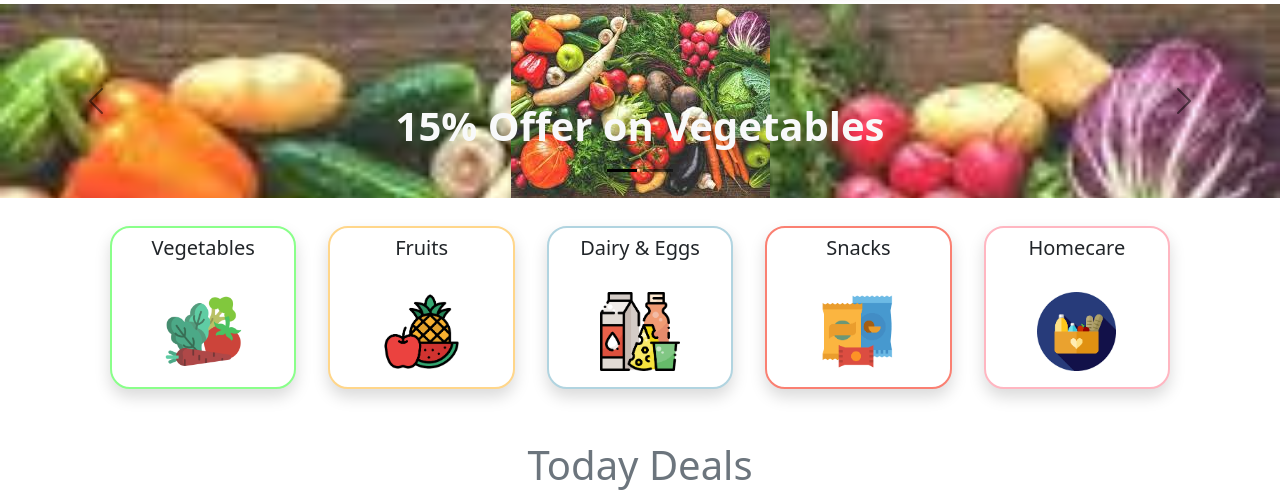
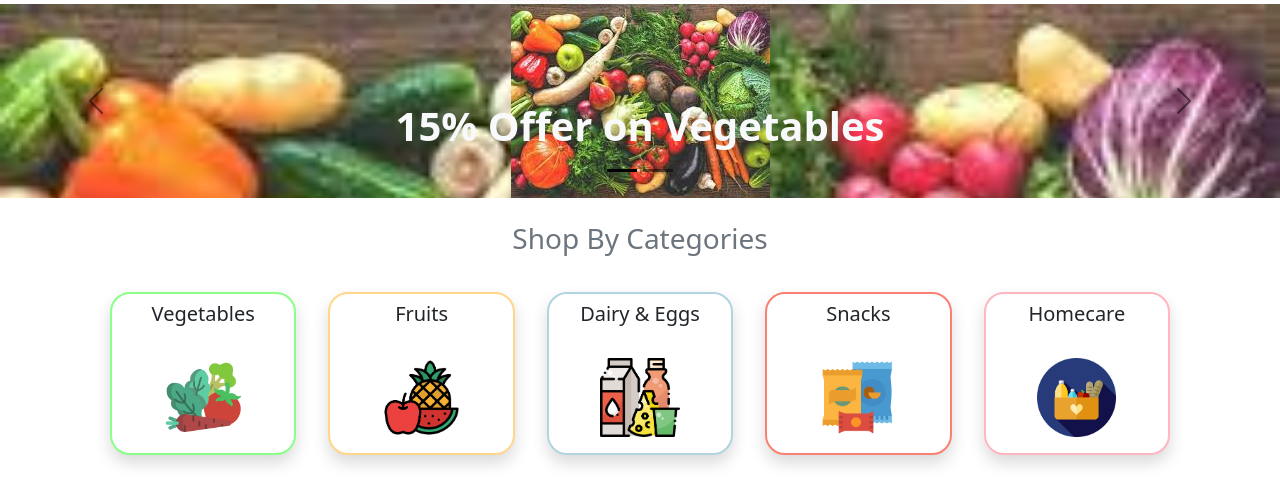
Before and after one commit to SATHISHKUMAR-01/e-commerce, a PHP site: page /home.php in a window 1280 px wide. Shown: the part 150-646 px from the top of the page. Run offline with PHP 8.4, Linux system fonts and the light colour scheme; some libraries are stand-ins or nearby versions.

Commit message:
Added home page and deals

```diff
--- a/home.php
+++ b/home.php
@@ -132,6 +132,9 @@ include('config/connect.php');
     </button>
     </div>
 
+
+    <br>
+    <h4 class="text-center container text-secondary fs-3"> Shop By Categories</h4>
     <br>
 
     <div class="container row mx-auto my-1 ">
@@ -159,7 +162,7 @@ include('config/connect.php');
 
     <br><br>
     <h3 class="text-center text-secondary fs-1"> Today Deals</h3>
-    <br><br>
+    <br>
 
     <div class="container row mx-auto my-1">
         <div class="col">
@@ -217,7 +220,7 @@ include('config/connect.php');
 
     </div>
 
-    <br>
+    <br><br>
 
 
 
```
